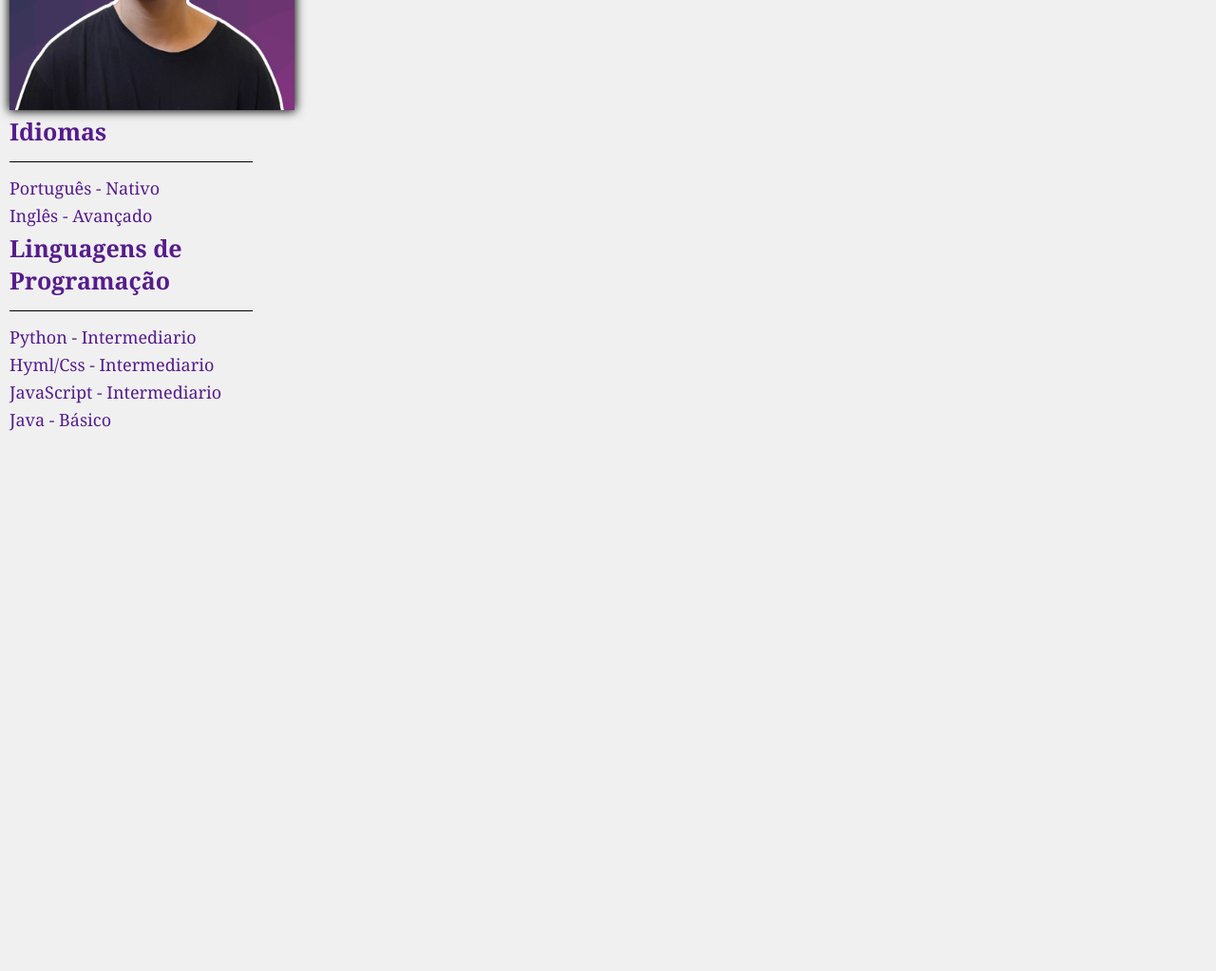
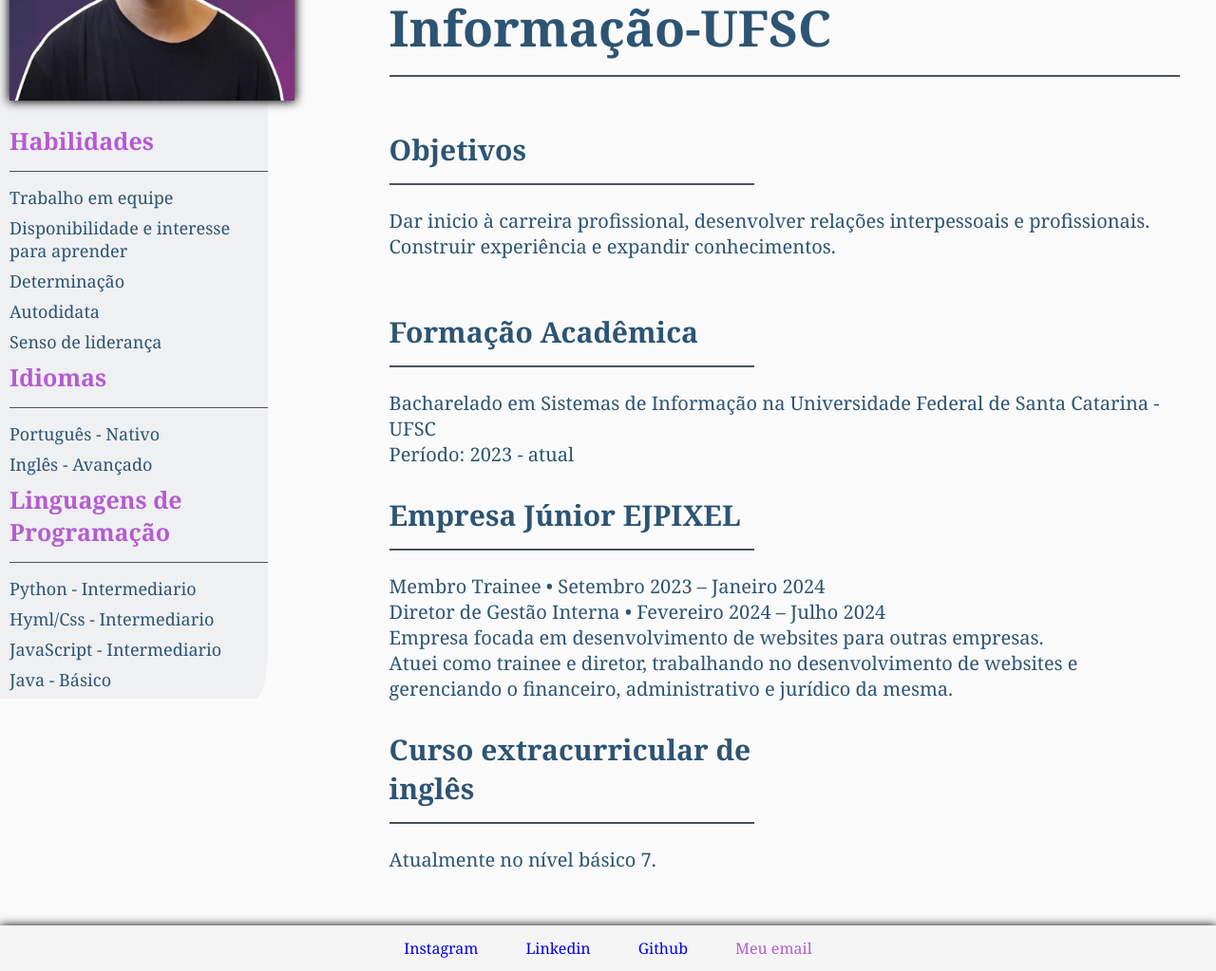
Before and after one commit to PedroDaluncio/TarefasDisciplinaWeb, a plain HTML site: page exercicio1/index.html in a window 1280 px wide. Shown: the part 340-1363 px from the top of the page at 95% size. Before the commit the page ends 800 px from the top, so only its background shows below. Drawn offline with Linux system fonts and the light colour scheme.

Commit message:
almost finished

```diff
--- a/exercicio1/index.html
+++ b/exercicio1/index.html
@@ -10,16 +10,21 @@
 <body>
     <header>
         <nav>
-            <a href="">Início</a>
+            <a href="#myNameAndCollege">Início</a>
             <a href="">Meus Projetos</a>
-            <a href="">Minhas Competências</a>
+            <a href="#Skills">Minhas Competências</a>
         </nav>
     </header>
     <main>
-        <section id="sideBar">
-            <aside>
+        <aside id="sideBar">
                 <img src="Pedro Dalsenter.png" alt="Minha foto profissinal" id="myPhoto">
-                <dl>
+                <dl id="Skills">
+                    <dt>Habilidades</dt>
+                    <dd>Trabalho em equipe</dd>
+                    <dd>Disponibilidade e interesse para aprender</dd>
+                    <dd>Determinação</dd>
+                    <dd>Autodidata</dd>
+                    <dd>Senso de liderança</dd>
                     <dt>Idiomas</dt>
                     <dd>Português - Nativo</dd>
                     <dd>Inglês - Avançado</dd>
@@ -29,13 +34,54 @@
                     <dd>JavaScript - Intermediario</dd>
                     <dd>Java - Básico</dd>
                 </dl>
-            </aside>
-        </section>
-        <section id="myNameAndCollege">
-            <span id="myName">Pedro Henrique Archer Dalsenter</span>
-            <br>
-            <span id="myCollege">Estudante de Sistemas de Informação-UFSC</span>
-        </section>
+        </aside>
+        <div id="aboutMe">
+            <section id="myNameAndCollege">
+                <h1>Pedro Henrique Archer Dalsenter<br>
+                    Estudante de Sistemas de Informação-UFSC
+                </h1>
+            </section>
+            <section id="myObjectives">
+                <h2 id="objectives">Objetivos</h2>
+                <p id="objectivesText">
+                    Dar inicio à carreira profissional,
+                    desenvolver relações interpessoais e profissionais.
+                    Construir experiência e expandir conhecimentos.
+                </p>
+            </section>
+            <section id="myFormation">
+                <h2 id="Formation">Formação Acadêmica</h2>
+                <p id="FormationText">
+                    Bacharelado em Sistemas de Informação na Universidade Federal de Santa Catarina - UFSC
+                    <br>
+                    Período: 2023 - atual
+                </p>
+                <h2 id="Pixel">Empresa Júnior EJPIXEL</h2>
+                <p id="PixelText">
+                    Membro Trainee • Setembro 2023 – Janeiro 2024
+                    <br>
+                    Diretor de Gestão Interna • Fevereiro 2024 – Julho 2024
+                    <br>
+                    Empresa focada em desenvolvimento de websites para outras empresas.
+                    <br>
+                    Atuei como trainee e diretor, trabalhando no desenvolvimento de websites e <br>
+                    gerenciando o financeiro,
+                    administrativo e jurídico da mesma.
+                </p>
+                <h2 id="EnglishClass">Curso extracurricular de inglês</h2>
+                <p id="EnglishClassText">
+                    Atualmente no nível básico 7.
+                </p>
+            </section>
+        </div>
     </main>
+    <footer>
+        <a href="https://www.instagram.com/pedrodalsenter/" target="_blank">Instagram</a>
+        <a href="https://www.linkedin.com/in/pedro-dalsenter-a4a8b0293/" target="_blank">Linkedin</a>
+        <a href="https://github.com/PedroDaluncio" target="_blank">Github</a>
+        <address>
+            <a href="mailto:pedrodalsenter@hotmail.com" id="email">Meu email</a>
+        </address>
+    </footer>
 </body>
 </html>
--- a/exercicio1/style.css
+++ b/exercicio1/style.css
@@ -6,9 +6,9 @@
 
 body{
     min-height: 100%;
-    background-color: #f0f0f0;
+    background-color: #FAFAFA;
     font-family: Cambria, Cochin, Georgia, Times, 'Times New Roman', serif;
-    color: rgb(86, 28, 140);
+    color: #b65bd1;
 }
 
 header{
@@ -19,22 +19,20 @@ header{
     display: flex;
     justify-content: center;
     align-items: center;
-    gap: 50px;
     position: fixed;
     top: 0;
     left: 0;
-    z-index: 1000000000;
+    z-index: 100;
     box-shadow: 0px 0 10px 0.5px black;
+    background-color: #e8e8e8;
 }
 
 main{
+    height: 85%;
+    max-height: 85%;
     display: flex;
     flex-direction: row;
     gap: 10%;
-}
-
-#sideBar{
-    margin-top: 12vh;
 }
 
 nav{
@@ -47,20 +45,31 @@ a{
     transition: 1.5s;
 }
 
+a:visited{
+    color: #b65bd1;
+}
+
 a:hover{
     color: blue;
     font-size: 18px;
 }
 
 aside{
-    margin: 10px 0 0 10px;
-    width: 20vw;
+    margin: 12vh 0 0 0;
+    width: 22vw;
+    max-width: 22vw;
+    height: 73%;
+    max-height: 73%;
+    background-color: #EFF0F2;
+    border-radius: 0 5% 5% 0;
 }
 
 #myPhoto{
     box-shadow: 0px 0 10px 1px black;
     width: 300px;
     height: 350px;
+    margin-bottom: 20px;
+    margin-left: 10px;
 }
 
 dt{
@@ -68,17 +77,71 @@ dt{
     font-weight: 700;
     margin-bottom: 15px;
     padding-bottom: 15px;
-    border-bottom: solid 1px black;
+    border-bottom: solid 1px #4B525D;
+    margin-left: 10px;
 }
 
 dd{
     font-size: 18px;
     font-weight: 500;
-    margin-bottom: 5px;
+    margin-bottom: 8px;
+    color: #2D5473;
+    margin-left: 10px;
 }
 
 #myNameAndCollege{
+    width: 65vw;
+    max-width: 65vw;
+    color: #2D5473;
     margin-top: 15vh;
     font-size: 35px;
     font-weight: 700;
+    margin-bottom: 7vh;
+    padding-bottom: 15px;
+    border-bottom: solid 2px #4B525D;
 }
+
+#objectives, #Formation, #Pixel, #EnglishClass{
+    width: 30vw;
+    max-width: 30vw;
+    color: #2D5473;
+    font-size: 30px;
+    font-weight: 700;
+    margin-bottom: 3vh;
+    padding-bottom: 15px;
+    border-bottom: solid 2px #4B525D;
+}
+
+#objectivesText, #FormationText, #PixelText, #EnglishClassText{
+    width: 65vw;
+    max-width: 65vw;
+    font-size: 20px;
+    font-weight: 500;
+    margin-bottom: 30px;
+    color: #2D5473;
+}
+
+#myObjectives, #myFormation{
+    margin-bottom: 7vh;
+}
+
+footer{
+    width: 100%;
+    max-width: 100%;
+    height: 6vh;
+    max-height: 6vh;
+    display: flex;
+    justify-content: center;
+    align-items: center;
+    gap: 50px;
+    box-shadow: 0px 0 10px 0.5px black;
+    background-color: whitesmoke;
+}
+
+address{
+    font-style: normal;
+}
+
+#email{
+    color: #b65bd1;
+}
```
